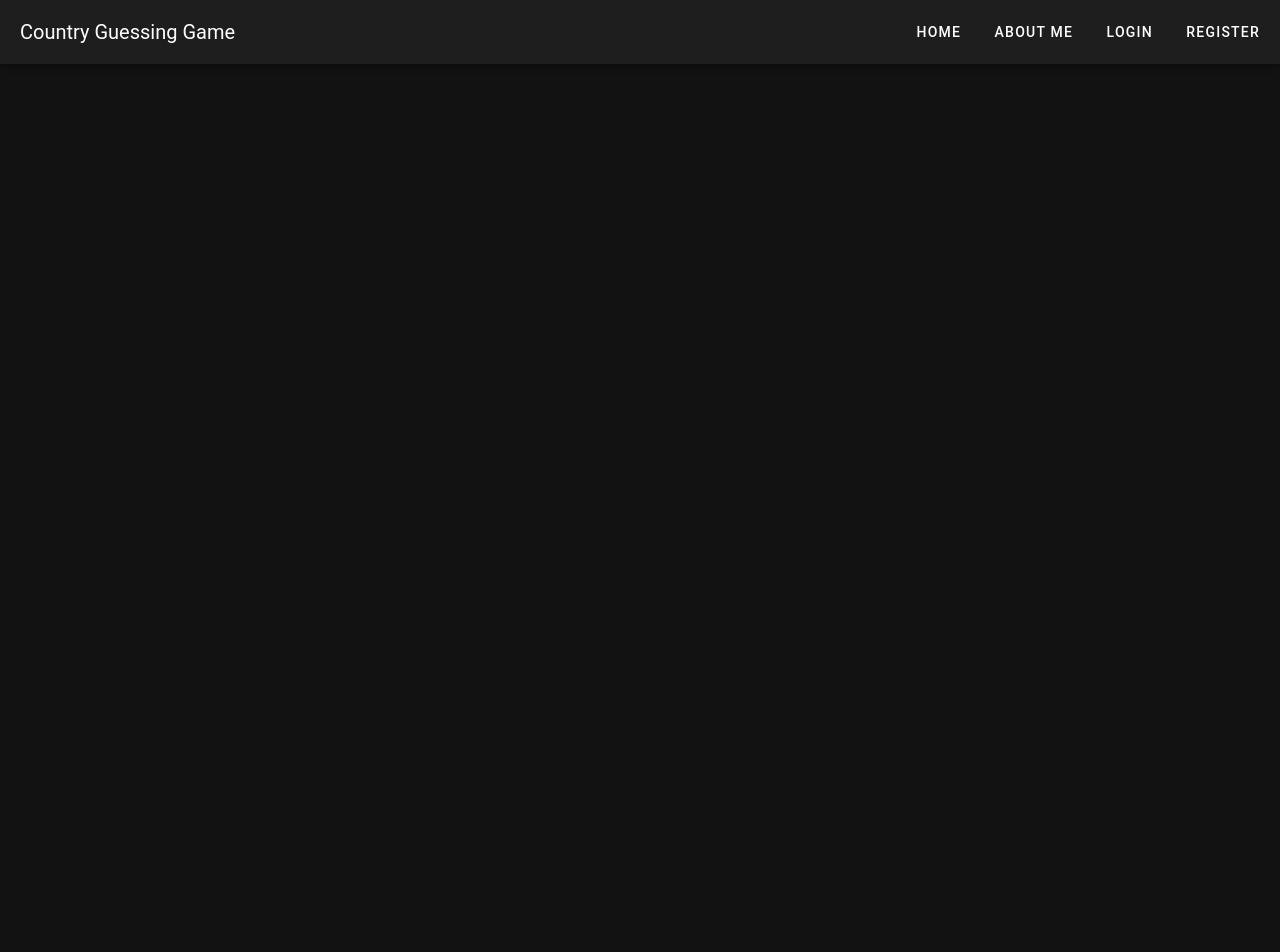
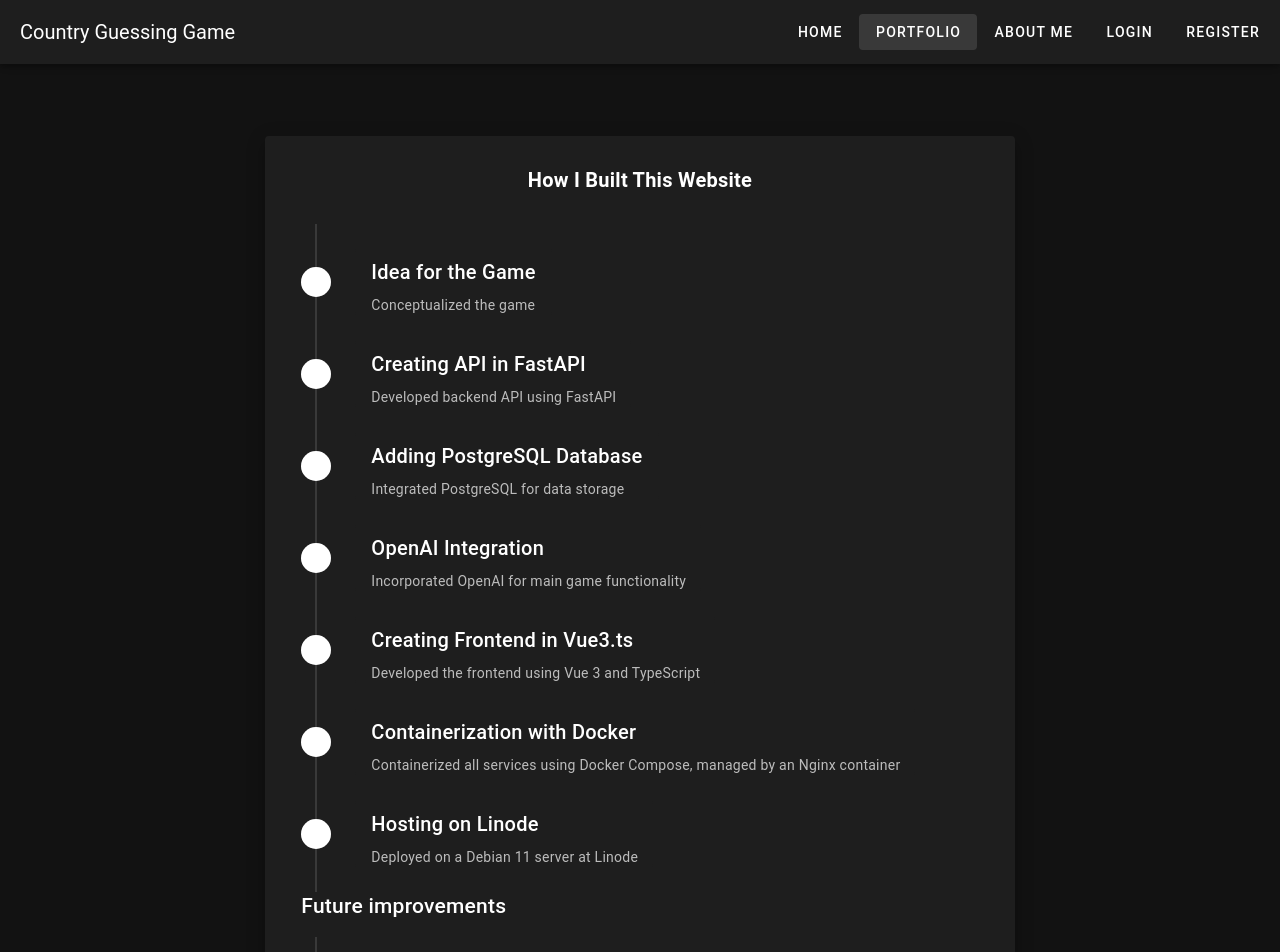
Before and after one commit to melzak252/JMelzacki, a Vue app in the folder client/: page /portfolio in a window 1280 px wide. Shown: the top 952 px of the page. Before the commit the page ends 800 px from the top, so only its background shows below. Built offline with nearby package versions, Linux system fonts and the light colour scheme; no server answers.

Commit message:
Add visual suggestions

```diff
--- a/client/src/App.vue
+++ b/client/src/App.vue
@@ -3,8 +3,10 @@
   <v-app>
     <v-app-bar app>
       <v-toolbar-title>Country Guessing Game</v-toolbar-title>
-      <v-spacer></v-spacer>
+      <v-spacer class="menu-spacer">
+      </v-spacer>
       <v-btn to="/">Home</v-btn>
+      <v-btn to="/portfolio">Portfolio</v-btn>
       <v-btn to="/aboutme">About Me</v-btn>
       <template v-if="!isAuthenticated">
         <v-btn to="/login">Login</v-btn>
@@ -52,3 +54,16 @@ export default defineComponent({
   },
 });
 </script>
+
+<style scoped>
+.menu-spacer {
+  display: flex;
+}
+
+.registration-alert {
+  padding: 0 !important;
+  font-size: small !important;
+  max-width: 500px !important;
+  margin-left: 25%;
+}
+</style>
--- a/client/src/consumable/useGame.ts
+++ b/client/src/consumable/useGame.ts
@@ -23,7 +23,7 @@ export function useGame() {
             error.value = null;
 
             try {
-                const response = await axios.post(`${config.apiUrl}/game/question`, { question: question },
+                const response = await axios.post(`${config.apiUrl}/countrydle/question`, { question: question },
                     {
                         withCredentials: true
                     });
@@ -45,7 +45,7 @@ export function useGame() {
         try {
             loading.value = true;
             error.value = null;
-            const response = await axios.get(`${config.apiUrl}/game/history`,
+            const response = await axios.get(`${config.apiUrl}/countrydle/history`,
                 {
                     withCredentials: true
                 });
@@ -75,7 +75,7 @@ export function useGame() {
 
             try {
                 // Simulate an API call to check if the guess is correct
-                const res = await axios.post(`${config.apiUrl}/game/guess`, { guess: guess },
+                const res = await axios.post(`${config.apiUrl}/countrydle/guess`, { guess: guess },
                     {
                         withCredentials: true
                     });
--- a/client/src/pages/AboutMePage.vue
+++ b/client/src/pages/AboutMePage.vue
@@ -3,11 +3,11 @@
   <v-container class="my-10">
     <v-row class="justify-center">
       <v-card elevation="10" class="pa-5">
-          <v-card-title class="headline font-weight-bold">
+        <v-card-title class="text-h5 font-weight-bold">
           Jakub Melzacki
         </v-card-title>
         <v-divider />
-          <v-card-text >
+        <v-card-text>
           <div class="about-me-body">
             <v-avatar size="300">
               <v-img src="/Jakub_Melzacki.png" alt="Jakub Melzacki"></v-img>
--- a/client/src/pages/HomePage.vue
+++ b/client/src/pages/HomePage.vue
@@ -1,44 +1,18 @@
 <template>
-  <v-alert type="error" dense prominent color="red" dark>
-    Registration is currently closed.
-  </v-alert>
-  <v-container class="my-10">
+
+  <v-container>
+
     <v-row class="justify-center">
       <v-col cols="12" md="8">
         <v-card elevation="10" class="pa-5">
-          <v-card-title class="headline font-weight-bold ">
+          <v-alert border="top" type="warning" variant="outlined" prominent class="registration-alert">
+            Registration is currently closed.
+          </v-alert>
+          <br>
+          <v-card-title class="headline font-weight-bold">
             Welcome to Countrydle!
           </v-card-title>
           <v-card-text class="py-5">
-            <div class="timeline">
-              <h2 class="text-h8 font-weight-medium mb-4 timeline-title">
-                How I Built This Website
-              </h2>
-              <v-timeline density="compact">
-                <v-timeline-item v-for="(item, index) in completedItems" :key="index" :color="item.color" small
-                  size="30px" class="timeline-card">
-                  <v-card flat d>
-                    <v-card-title class="timeline-card-title">{{ item.title }}</v-card-title>
-                    <v-card-subtitle class="timeline-card-subtitle">{{ item.subtitle }}</v-card-subtitle>
-                  </v-card>
-                </v-timeline-item>
-              </v-timeline>
-            </div>
-            <div class="timeline">
-              <h2 class="text-h8 font-weight-medium mb-4 timeline-title">
-                Future improvements
-              </h2>
-              <v-timeline density="compact">
-                <v-timeline-item v-for="(item, index) in plannedItems" :key="index" :color="item.color" size="30px"
-                  class="timeline-item-elem">
-                  <v-card flat>
-                    <v-card-title class="timeline-card-title">{{ item.title }}</v-card-title>
-                    <v-card-subtitle class="timeline-card-subtitle">{{ item.subtitle }}</v-card-subtitle>
-                  </v-card>
-                </v-timeline-item>
-              </v-timeline>
-            </div>
-            <v-divider></v-divider>
             <v-row class="my-5">
               <v-col cols="12">
                 <h2 class="text-h5 font-weight-medium mb-4">
@@ -99,92 +73,15 @@ export default {
   setup() {
 
   },
-  data() {
-    return {
-      completedItems: [
-        { title: "Idea for the Game", subtitle: "Conceptualized the game", color: "teal" },
-        { title: "Creating API in FastAPI", subtitle: "Developed backend API using FastAPI", color: "green" },
-        { title: "Adding PostgreSQL Database", subtitle: "Integrated PostgreSQL for data storage", color: "blue" },
-        { title: "OpenAI Integration", subtitle: "Incorporated OpenAI for main game functionality", color: "red" },
-        { title: "Creating Frontend in Vue3.ts", subtitle: "Developed the frontend using Vue 3 and TypeScript", color: "orange" },
-        { title: "Containerization with Docker", subtitle: "Containerized all services using Docker Compose, managed by an Nginx container", color: "purple" },
-        { title: "Hosting on Linode", subtitle: "Deployed on a Debian 11 server at Linode", color: "brown" }
-      ],
-      plannedItems: [
-        { title: "Add Qdrant Database", subtitle: "Integrate Qdrant to enhance data retrieval for creating context for quiz country", color: "cyan" },
-        { title: "Open Registration", subtitle: "After secure all endpoints I will open registration page!", color: "white" },
-        { title: "Add Email Verification", subtitle: "Implement email verification for new users", color: "light-green" },
-        { title: "More Visual Updates", subtitle: "Plan for ongoing improvements in UI/UX", color: "pink" }
-      ]
-    };
-  }
 };
 </script>
 
 <style scoped>
-.timeline-card-subtitle {
-  text-wrap: wrap;
-  width: 100%;
-  padding-right: 15px;
-}
 
-
-.timeline-title {
-  text-align: center;
-  padding-right: 2rem;
-}
-
-@media (max-width: 500px) {
-  .timeline-item-elem {
-    width: 100%;
-  }
-
-  .timeline-card-title {
-    font-size: small;
-    text-wrap: wrap;
-    padding: 5px;
-    width: 100%;
-  }
-
-  .timeline-card-subtitle {
-    display: none;
-  }
-
-
-  .timeline-title {
-    text-align: left;
-  }
-
-
-}
 </style>
 
 <style>
-.v-timeline--vertical.v-timeline .v-timeline-item:nth-child(2n) .v-timeline-item__body {
-  grid-column: 3 !important;
-}
-
-.v-timeline-item__opposite {
-  display: none;
-}
-
-.v-timeline-item__body {
-  padding-left: 1.5rem;
-  text-align: left;
-  /* Align text to the left */
-}
-
-
-.v-timeline-item .v-card-title,
-.v-timeline-item .v-card-subtitle,
-.v-timeline-item .v-card-text {
-  text-align: left;
-  /* Ensure all text in cards is left-aligned */
-}
-
-.timeline {
-  display: flex;
-  flex-direction: column;
-  align-items: start;
+.headline {
+  text-align: center;
 }
 </style>
--- /dev/null
+++ b/client/src/pages/PortfolioPage.vue
@@ -0,0 +1,137 @@
+<template>
+  <v-container class="my-10">
+    <v-row class="justify-center">
+      <v-col cols="12" md="8">
+        <v-card elevation="10" class="pa-5">
+          <v-card-title class="headline font-weight-bold ">
+            How I Built This Website
+          </v-card-title>
+          <v-card-text class="py-5">
+            <div class="timeline">
+              <v-timeline density="compact">
+                <v-timeline-item v-for="(item, index) in completedItems" :key="index" :color="item.color" small
+                  size="30px" class="timeline-card">
+                  <v-card flat d>
+                    <v-card-title class="timeline-card-title">{{ item.title }}</v-card-title>
+                    <v-card-subtitle class="timeline-card-subtitle">{{ item.subtitle }}</v-card-subtitle>
+                  </v-card>
+                </v-timeline-item>
+              </v-timeline>
+            </div>
+            <div class="timeline">
+              <h2 class="text-h8 font-weight-medium mb-4 timeline-title">
+                Future improvements
+              </h2>
+              <v-timeline density="compact">
+                <v-timeline-item v-for="(item, index) in plannedItems" :key="index" :color="item.color" size="30px"
+                  class="timeline-item-elem">
+                  <v-card flat>
+                    <v-card-title class="timeline-card-title">{{ item.title }}</v-card-title>
+                    <v-card-subtitle class="timeline-card-subtitle">{{ item.subtitle }}</v-card-subtitle>
+                  </v-card>
+                </v-timeline-item>
+              </v-timeline>
+            </div>
+          </v-card-text>
+        </v-card>
+      </v-col>
+    </v-row>
+  </v-container>
+</template>
+
+<script lang="ts">
+
+export default {
+  name: 'PortfolioPage',
+  setup() {
+
+  },
+  data() {
+    return {
+      completedItems: [
+        { title: "Idea for the Game", subtitle: "Conceptualized the game", color: "teal" },
+        { title: "Creating API in FastAPI", subtitle: "Developed backend API using FastAPI", color: "green" },
+        { title: "Adding PostgreSQL Database", subtitle: "Integrated PostgreSQL for data storage", color: "blue" },
+        { title: "OpenAI Integration", subtitle: "Incorporated OpenAI for main game functionality", color: "red" },
+        { title: "Creating Frontend in Vue3.ts", subtitle: "Developed the frontend using Vue 3 and TypeScript", color: "orange" },
+        { title: "Containerization with Docker", subtitle: "Containerized all services using Docker Compose, managed by an Nginx container", color: "purple" },
+        { title: "Hosting on Linode", subtitle: "Deployed on a Debian 11 server at Linode", color: "brown" }
+      ],
+      plannedItems: [
+        { title: "Add Qdrant Database", subtitle: "Integrate Qdrant to enhance data retrieval for creating context for country quiz ", color: "cyan" },
+        { title: "Open Registration", subtitle: "After secure all endpoints I will open registration page!", color: "white" },
+        { title: "Add Email Verification", subtitle: "Implement email verification for new users", color: "light-green" },
+        { title: "More Visual Updates", subtitle: "Plan for ongoing improvements in UI/UX", color: "pink" }
+      ]
+    };
+  }
+};
+</script>
+
+<style scoped>
+.timeline-card-subtitle {
+  text-wrap: wrap;
+  width: 100%;
+  padding-right: 15px;
+}
+
+
+.timeline-title {
+  text-align: center;
+  padding-right: 2rem;
+}
+
+@media (max-width: 500px) {
+  .timeline-item-elem {
+    width: 100%;
+  }
+
+  .timeline-card-title {
+    font-size: small;
+    text-wrap: wrap;
+    padding: 5px;
+    width: 100%;
+  }
+
+  .timeline-card-subtitle {
+    display: none;
+  }
+
+
+  .timeline-title {
+    text-align: left;
+  }
+
+
+}
+</style>
+
+<style>
+.v-timeline--vertical.v-timeline .v-timeline-item:nth-child(2n) .v-timeline-item__body {
+  grid-column: 3 !important;
+}
+
+.v-timeline-item__opposite {
+  display: none;
+}
+
+.v-timeline-item__body {
+  padding-left: 1.5rem;
+  text-align: left;
+  /* Align text to the left */
+}
+
+
+.v-timeline-item .v-card-title,
+.v-timeline-item .v-card-subtitle,
+.v-timeline-item .v-card-text {
+  text-align: left;
+  /* Ensure all text in cards is left-aligned */
+}
+
+.timeline {
+  display: flex;
+  flex-direction: column;
+  align-items: start;
+}
+</style>
--- a/client/src/router.ts
+++ b/client/src/router.ts
@@ -1,6 +1,7 @@
 // src/router.ts
 import { createRouter, createWebHistory } from "vue-router";
 import HomePage from "./pages/HomePage.vue";
+import PortfolioPage from "./pages/PortfolioPage.vue";
 import AboutMePage from "./pages/AboutMePage.vue";
 import GamePage from "./pages/GamePage.vue";
 import LoginPage from "./pages/LoginPage.vue";
@@ -11,6 +12,11 @@ const routes = [
     path: "/",
     name: "Home",
     component: HomePage,
+  },
+  {
+    path: "/portfolio",
+    name: "Portfolio",
+    component: PortfolioPage,
   },
   {
     path: "/aboutme",
```
Also changed, not shown: client/src/pages/RegistrationPage.vue (+5 -5 lines). Lines whose indentation alone changed are shown as unchanged.
